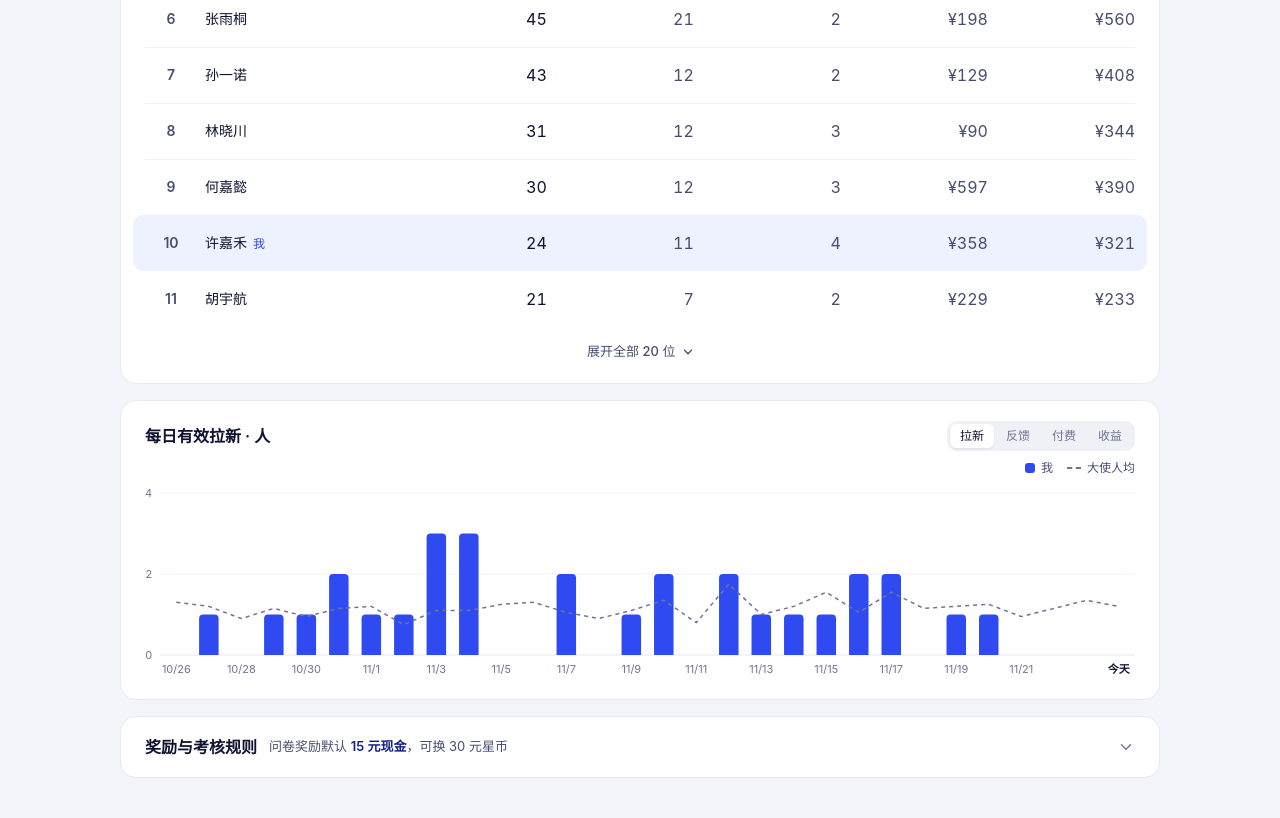
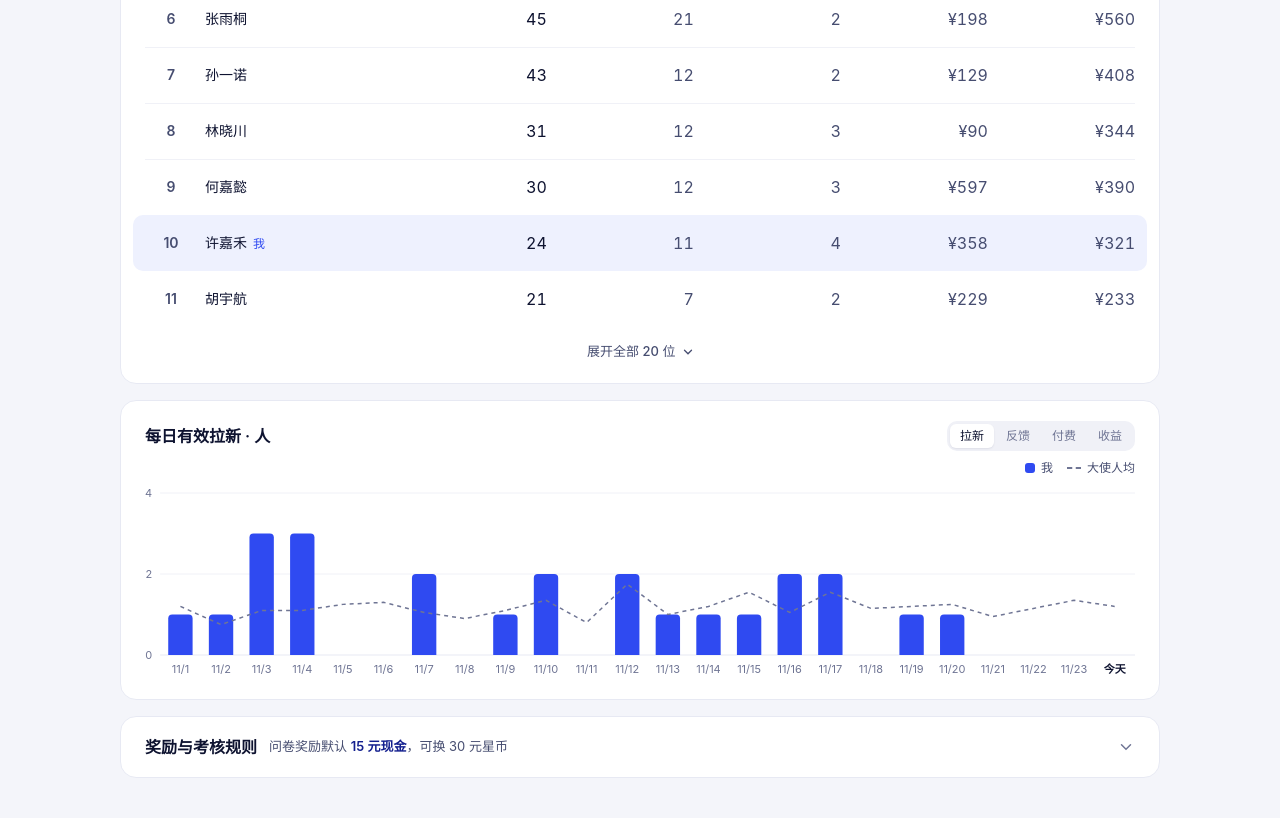
Before and after one commit to xf-afgo/ambassador-board-preview, a plain HTML site: page index.html in a window 1280 px wide. Shown: the part 1010-1828 px from the top of the page. Drawn offline with Linux system fonts and the light colour scheme.

Commit message:
更新评审版：趋势图跟着时间切换

```diff
--- a/index.html
+++ b/index.html
@@ -5,7 +5,7 @@
 <meta name="viewport" content="width=device-width, initial-scale=1, viewport-fit=cover">
 <title>校园推广大使排行榜（评审版） · AsterFire Go</title>
 <meta name="theme-color" content="#1B2FD6">
-<script>window.__DEMO_ONLY__=true;window.__BOARD_SNAPSHOT__={"generated_at": "2026-11-24T22:40:48+08:00", "today": "2026-11-24", "campaign_title": "2026 秋季", "start_date": "2026-11-24", "periods": {}, "rules": {"reg_reward": 5, "feedback_reward": 15, "commission_rate": 0.1, "feedback_window_days": 7, "pay_window_days": 30, "levels": [{"key": "excellent", "name": "优秀", "regs": 50, "payers": 5}, {"key": "qualified", "name": "合格", "regs": 20, "payers": 2}, {"key": "improve", "name": "待提升", "regs": 10, "payers": 1}, {"key": "inactive", "name": "不活跃", "regs": 0, "payers": 0}]}, "visits_ok": true, "unregistered_regs": 0, "ambassadors": [{"code": "r1", "name": "林晓川", "school": "", "link": "https://sidereus-ai.com/login"}, {"code": "r2", "name": "苏雨辰", "school": "", "link": "https://sidereus-ai.com/login"}, {"code": "r3", "name": "许嘉禾", "school": "", "link": "https://sidereus-ai.com/login"}, {"code": "r4", "name": "宋知远", "school": "", "link": "https://sidereus-ai.com/login"}], "stats": {}, "daily": {"dates": ["2026-11-24"], "series": {}}, "_meCode": "r3"};</script>
+<script>window.__DEMO_ONLY__=true;window.__BOARD_SNAPSHOT__={"generated_at": "2026-11-24T23:01:06+08:00", "today": "2026-11-24", "campaign_title": "2026 秋季", "start_date": "2026-11-24", "periods": {}, "rules": {"reg_reward": 5, "feedback_reward": 15, "commission_rate": 0.1, "feedback_window_days": 7, "pay_window_days": 30, "levels": [{"key": "excellent", "name": "优秀", "regs": 50, "payers": 5}, {"key": "qualified", "name": "合格", "regs": 20, "payers": 2}, {"key": "improve", "name": "待提升", "regs": 10, "payers": 1}, {"key": "inactive", "name": "不活跃", "regs": 0, "payers": 0}]}, "visits_ok": true, "unregistered_regs": 0, "ambassadors": [{"code": "r1", "name": "林晓川", "school": "", "link": "https://sidereus-ai.com/login"}, {"code": "r2", "name": "苏雨辰", "school": "", "link": "https://sidereus-ai.com/login"}, {"code": "r3", "name": "许嘉禾", "school": "", "link": "https://sidereus-ai.com/login"}, {"code": "r4", "name": "宋知远", "school": "", "link": "https://sidereus-ai.com/login"}], "stats": {}, "daily": {"dates": ["2026-11-24"], "series": {}}, "_meCode": "r3"};</script>
 <style>
 /* 字号 11/12/13/14/16/20/30（标题 32）；字重 400/500/600；圆角 16/10/6 */
 :root{
@@ -897,25 +897,26 @@ footer:empty{padding:0 0 env(safe-area-inset-bottom)}
     const d = S.data, svg = $('#chart'), W = svg.clientWidth || 800, H = 200;
     const pad = {l:30, r:0, t:14, b:24};   // l 在算出刻度后按数字宽度重设
     const dates = d.daily.dates, codes = d.ambassadors.map(a => a.code), n = codes.length;
-    const narrow = W < 560, maxSlots = narrow ? 14 : 30;
     const hasMe = !!(S.me && d.daily.series[S.me]);
-    // 活动不满 7 天时，右侧补到第 7 天（未来的日子不画柱）
-    const [y0, m0, d0] = dates[0].split('-').map(Number);
-    const days = Math.max(7, dates.length);
-    let all = [];
-    for (let i = 0; i < days; i++) {
-      const iso = new Date(Date.UTC(y0, m0 - 1, d0 + i)).toISOString().slice(0, 10);
-      if (i >= dates.length) { all.push({date:iso, future:true}); continue; }
+    // 跟着上面的时间切换：近 7 天 / 本月 / 累计。不足 7 天时右侧补到第 7 天（未来的日子不画柱）；
+    // 活动开始前的日子也不画柱、不能悬停
+    const utc = iso => { const [yy, mm, dd] = iso.split('-').map(Number); return Date.UTC(yy, mm - 1, dd); };
+    const DAY = 864e5, from = utc(d.periods[S.period].from), today = utc(d.today), start = utc(dates[0]);
+    const slots = Math.max(7, Math.round((today - from) / DAY) + 1);
+    const all = [];
+    for (let k = 0; k < slots; k++) {
+      const t = from + k * DAY, iso = new Date(t).toISOString().slice(0, 10), i = Math.round((t - start) / DAY);
+      if (t > today) { all.push({date:iso, off:true}); continue; }
+      if (i < 0 || i >= dates.length) { all.push({date:iso, off:true}); continue; }
       const total = codes.reduce((a, c) => a + dayVal(c, i), 0);
       all.push({date:iso, total, me: hasMe ? dayVal(S.me, i) : 0, avg: total / n});
     }
-    all = all.slice(-maxSlots);
-    const vals = all.filter(x => !x.future).map(x => hasMe ? Math.max(x.me, x.avg) : x.total);
+    const vals = all.filter(x => !x.off).map(x => hasMe ? Math.max(x.me, x.avg) : x.total);
     const nice = niceMax(Math.max(0, ...vals));
     const ctx = (renderChart.c = renderChart.c || document.createElement('canvas')).getContext('2d');
     ctx.font = `11px ${getComputedStyle(document.documentElement).getPropertyValue('--num')}`;
     pad.l = Math.max(...[0, nice / 2, nice].map(v => ctx.measureText(fmtInt(v)).width)) + 8;
-    const iw = W - pad.l - pad.r, ih = H - pad.t - pad.b, bw = iw / all.length, barW = Math.max(4, Math.min(26, bw * .6));
+    const iw = W - pad.l - pad.r, ih = H - pad.t - pad.b, bw = iw / all.length, barW = Math.max(1.5, Math.min(26, bw * .6));
     const y = v => pad.t + ih - v / nice * ih;
     let g = '';
     [0, .5, 1].forEach(k => {
@@ -927,16 +928,16 @@ footer:empty{padding:0 0 env(safe-area-inset-bottom)}
     const every = Math.max(1, Math.ceil(all.length * 40 / iw));
     let avgPath = '';
     all.forEach((x, i) => {
-      const cx = pad.l + bw * i + bw / 2, x0 = cx - barW / 2, v = x.future ? 0 : (hasMe ? x.me : x.total);
+      const cx = pad.l + bw * i + bw / 2, x0 = cx - barW / 2, v = x.off ? 0 : (hasMe ? x.me : x.total);
       if (v > 0) {
         const y1 = y(v), h = pad.t + ih - y1, r = Math.min(4, barW / 2, h);
         g += `<path d="M${x0},${y1 + h} V${y1 + r} Q${x0},${y1} ${x0 + r},${y1} H${x0 + barW - r} Q${x0 + barW},${y1} ${x0 + barW},${y1 + r} V${y1 + h} Z" fill="#2F4AF1"/>`;
       }
-      if (hasMe && n > 1 && !x.future) avgPath += `${avgPath ? 'L' : 'M'}${cx},${y(x.avg)}`;
+      if (hasMe && n > 1 && !x.off) avgPath += `${avgPath ? 'L' : 'M'}${cx},${y(x.avg)}`;
       const isToday = i === todayIdx;
       if (isToday || (i % every === 0 && Math.abs(i - todayIdx) >= every) || (todayIdx < 0 && i === all.length - 1))
-        g += `<text x="${cx}" y="${H - 6}" text-anchor="middle" style="${isToday ? 'fill:#0E1330;font-weight:600' : x.future ? 'fill:#B7BBD0' : ''}">${isToday ? '今天' : md(x.date)}</text>`;
-      if (!x.future) g += `<rect class="hit" data-i="${i}" x="${pad.l + bw * i}" y="${pad.t}" width="${bw}" height="${ih}" fill="transparent"/>`;
+        g += `<text x="${cx}" y="${H - 6}" text-anchor="middle" style="${isToday ? 'fill:#0E1330;font-weight:600' : x.off ? 'fill:#B7BBD0' : ''}">${isToday ? '今天' : md(x.date)}</text>`;
+      if (!x.off) g += `<rect class="hit" data-i="${i}" x="${pad.l + bw * i}" y="${pad.t}" width="${bw}" height="${ih}" fill="transparent"/>`;
     });
     if (avgPath) g += `<path d="${avgPath}" fill="none" stroke="#6F7594" stroke-width="1.5" stroke-dasharray="4 4" pointer-events="none"/>`;
     svg.setAttribute('viewBox', `0 0 ${W} ${H}`);
@@ -1040,7 +1041,8 @@ footer:empty{padding:0 0 env(safe-area-inset-bottom)}
   function setPeriod(p){
     if (p === S.period) return;
     S.period = p; store.set('amb.period', p);
-    placeSegs(); renderMe(); renderBoard();
+    $('#tip').classList.remove('show');
+    placeSegs(); renderMe(); renderBoard(); renderChart();
   }
   $$('[data-seg]').forEach(seg => seg.addEventListener('click', e => { const b = e.target.closest('button'); if (b) setPeriod(b.dataset.p); }));
   $('#tabs').addEventListener('click', e => {
```
